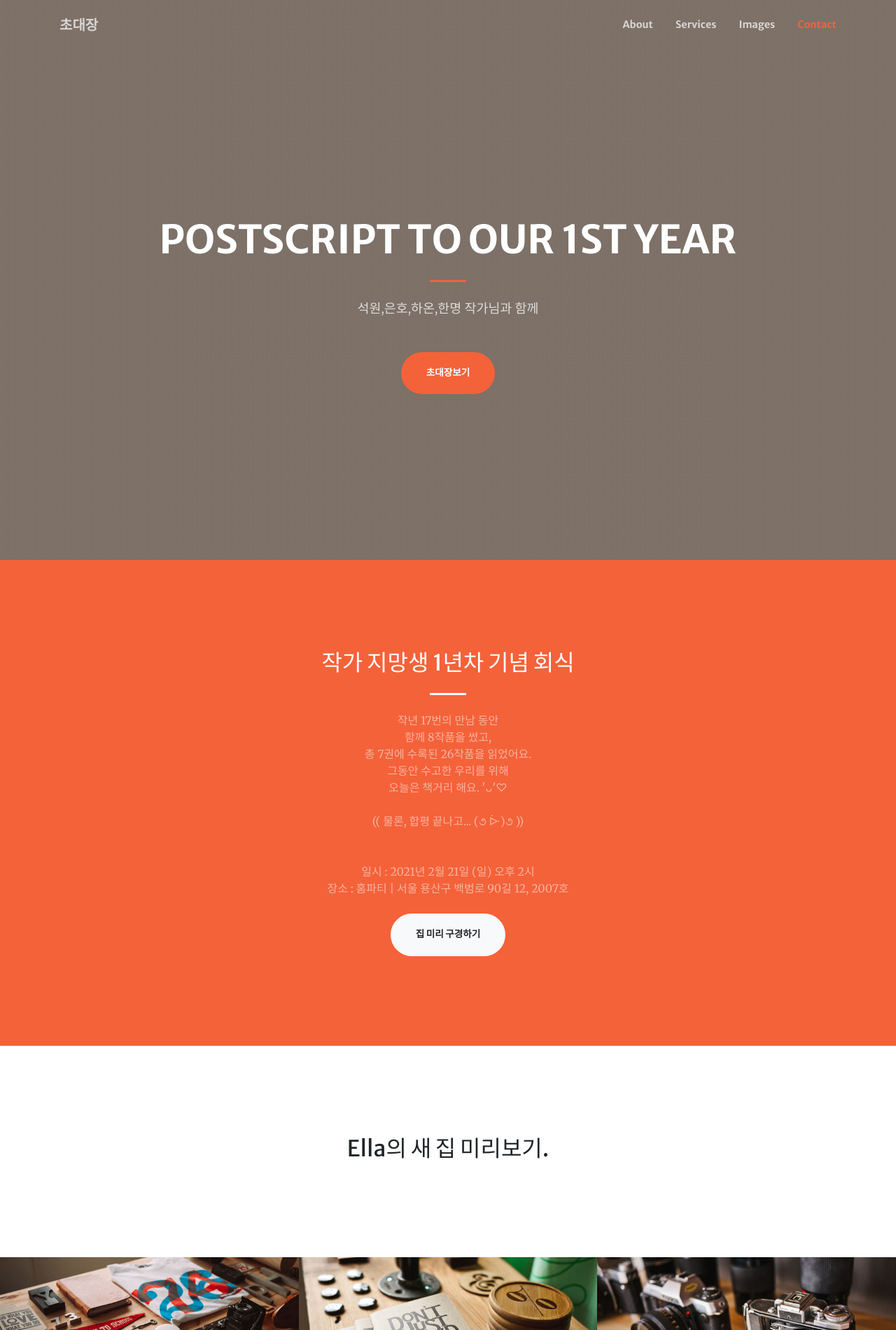
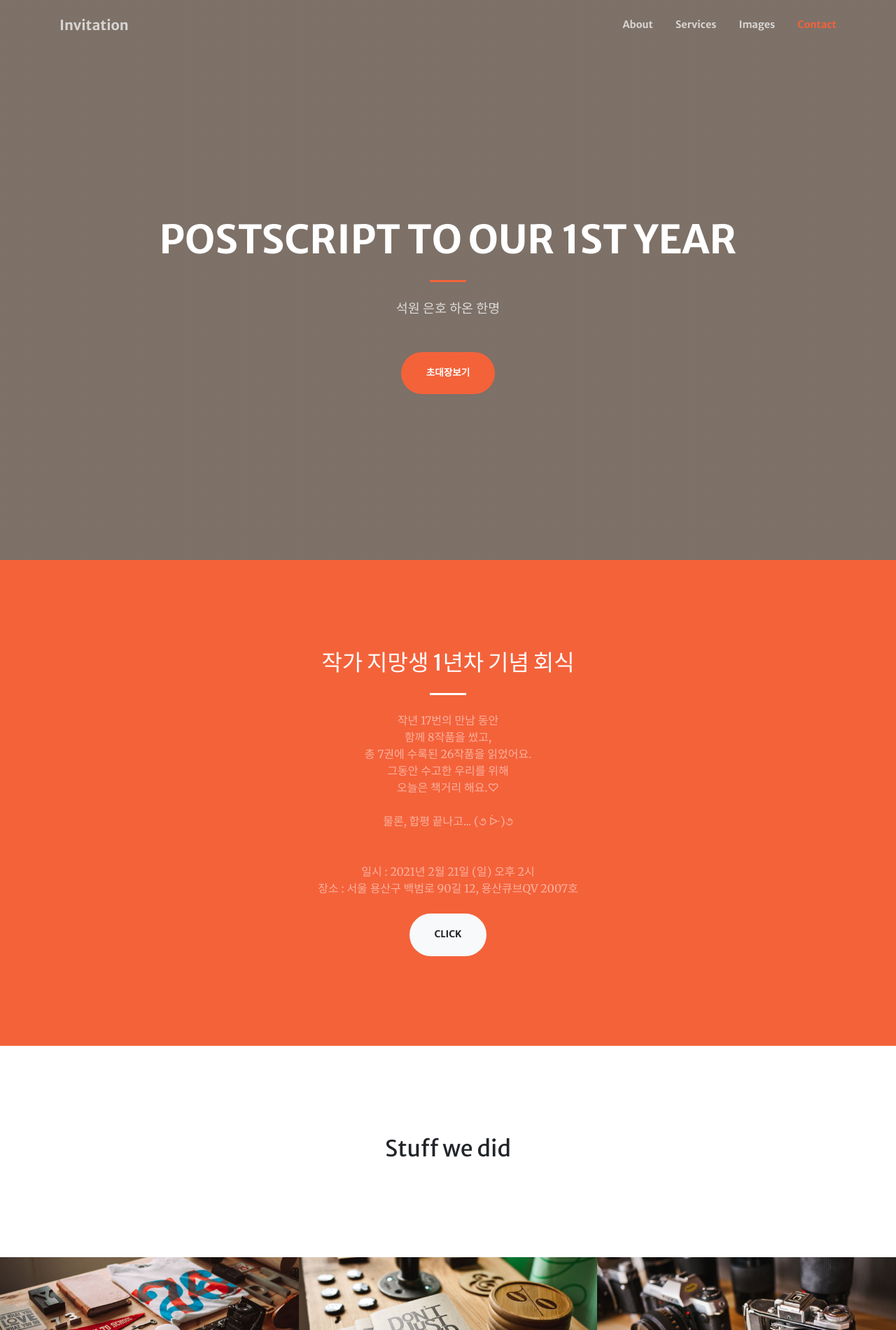
Before and after one commit to Riralee/Riralee.github.io, a plain HTML site: page index.html in a window 1280 px wide. Shown: the top 1900 px of the page at 70% size. Drawn offline with nearby package versions, Linux system fonts and the light colour scheme.

Commit message:
Update index.html

```diff
--- a/index.html
+++ b/index.html
@@ -22,7 +22,7 @@
         <!-- Navigation-->
         <nav class="navbar navbar-expand-lg navbar-light fixed-top py-3" id="mainNav">
             <div class="container">
-                <a class="navbar-brand js-scroll-trigger" href="#page-top">초대장</a><button class="navbar-toggler navbar-toggler-right" type="button" data-toggle="collapse" data-target="#navbarResponsive" aria-controls="navbarResponsive" aria-expanded="false" aria-label="Toggle navigation"><span class="navbar-toggler-icon"></span></button>
+                <a class="navbar-brand js-scroll-trigger" href="#page-top">Invitation</a><button class="navbar-toggler navbar-toggler-right" type="button" data-toggle="collapse" data-target="#navbarResponsive" aria-controls="navbarResponsive" aria-expanded="false" aria-label="Toggle navigation"><span class="navbar-toggler-icon"></span></button>
                 <div class="collapse navbar-collapse" id="navbarResponsive">
                     <ul class="navbar-nav ml-auto my-2 my-lg-0">
                         <li class="nav-item"><a class="nav-link js-scroll-trigger" href="#about">About</a></li>
@@ -42,7 +42,7 @@
                         <hr class="divider my-4" />
                     </div>
                     <div class="col-lg-8 align-self-baseline">
-                        <p class="text-white-75 font-weight-light mb-5">석원,은호,하온,한명 작가님과 함께 </p>
+                        <p class="text-white-75 font-weight-light mb-5">석원 은호 하온 한명</p>
                         <a class="btn btn-primary btn-xl js-scroll-trigger" href="#about">초대장보기</a>
                     </div>
                 </div>
@@ -59,12 +59,12 @@
                         <br />함께 8작품을 썼고,
                         <br />총 7권에 수록된 26작품을 읽었어요.
                         <br />그동안 수고한 우리를 위해
-                        <br />오늘은 책거리 해요. 'ᴗ'♡<br />
-                        <br />(( 물론, 합평 끝나고... (૭ ᐕ)૭ ))<br /><br />
+                        <br />오늘은 책거리 해요.♡<br />
+                        <br />물론, 합평 끝나고... (૭ ᐕ)૭<br /><br />
                         <br />일시 : 2021년 2월 21일 (일) 오후 2시
-                        <br />장소 : 홈파티 | 서울 용산구 백범로 90길 12, 2007호<br />
+                        <br />장소 : 서울 용산구 백범로 90길 12, 용산큐브QV 2007호<br />
                         </p>
-                        <a class="btn btn-light btn-xl js-scroll-trigger" href="#services">집 미리 구경하기</a>
+                        <a class="btn btn-light btn-xl js-scroll-trigger" href="#services">click</a>
                     </div>
                 </div>
             </div>
@@ -72,7 +72,7 @@
         <!-- Services-->
         <section class="page-section" id="services">
             <div class="container">
-                <h2 class="text-center mt-0">Ella의 새 집 미리보기.</h2>
+                <h2 class="text-center mt-0">Stuff we did</h2>
                 <!--
                 <hr class="divider my-4" />
                 <div class="row">
@@ -117,7 +117,7 @@
                             ><img class="img-fluid" src="assets/img/portfolio/thumbnails/1.jpg" alt="" />
                             <div class="portfolio-box-caption">
                                 <div class="project-category text-white-50"></div>
-                                <div class="project-name">거실</div>
+                                <div class="project-name">첫 합평</div>
                             </div></a
                         >
                     </div>
@@ -183,7 +183,7 @@
                     <div class="col-lg-8 text-center">
                         <h2 class="mt-0">Contacts.</h2>
                         <hr class="divider my-4" />
-                        <p class="text-muted mb-5">초인종이 고장나서 문 두들겨주시거나, 전화해주세요.(;´Д`)<br />(당일 예약 가능)</p>
+                        <p class="text-muted mb-5">초인종이 고장났어요.<br />문 두들겨주시거나,<br />전화해주세요. ꃼ.̫ ꃼ</p>
                     </div>
                 </div>
                 <div class="row">
```
